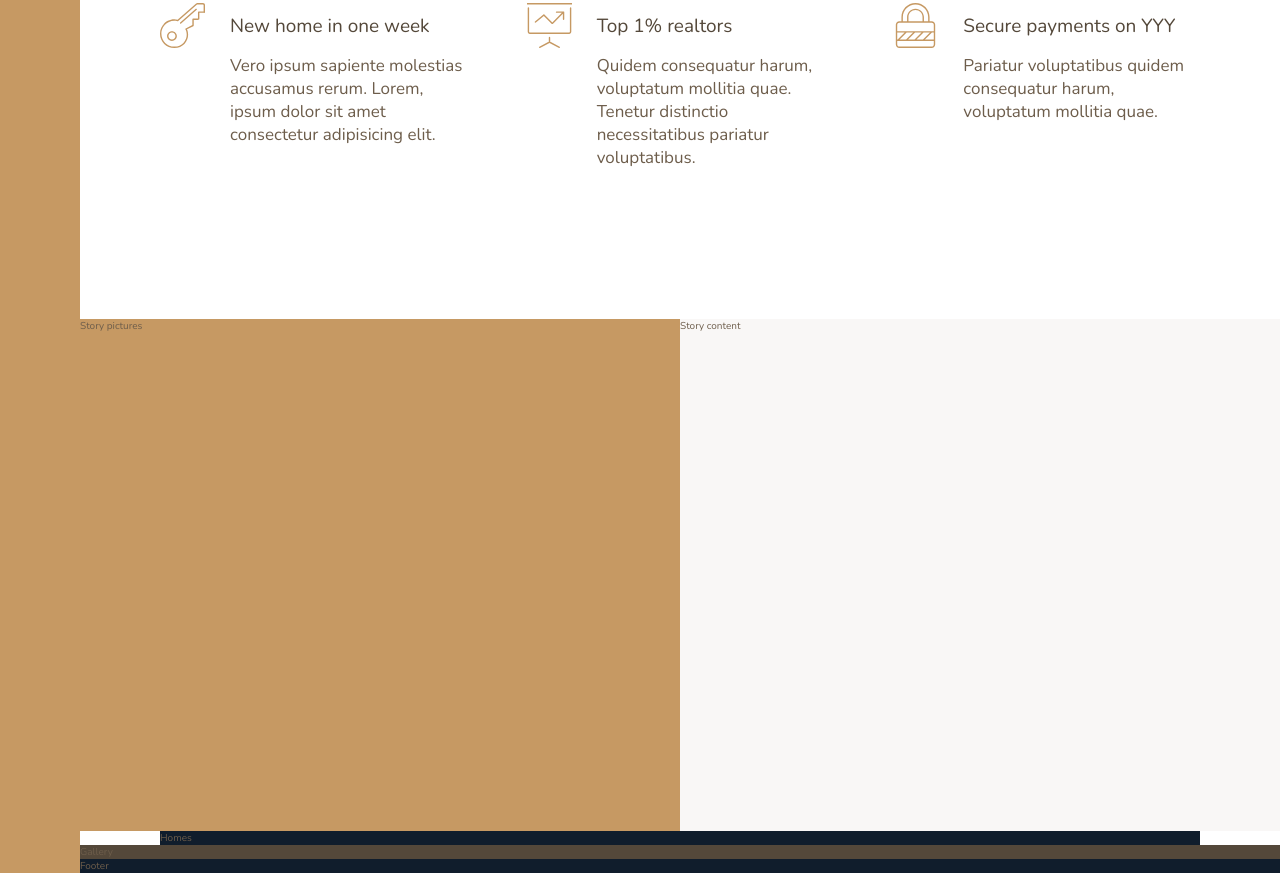
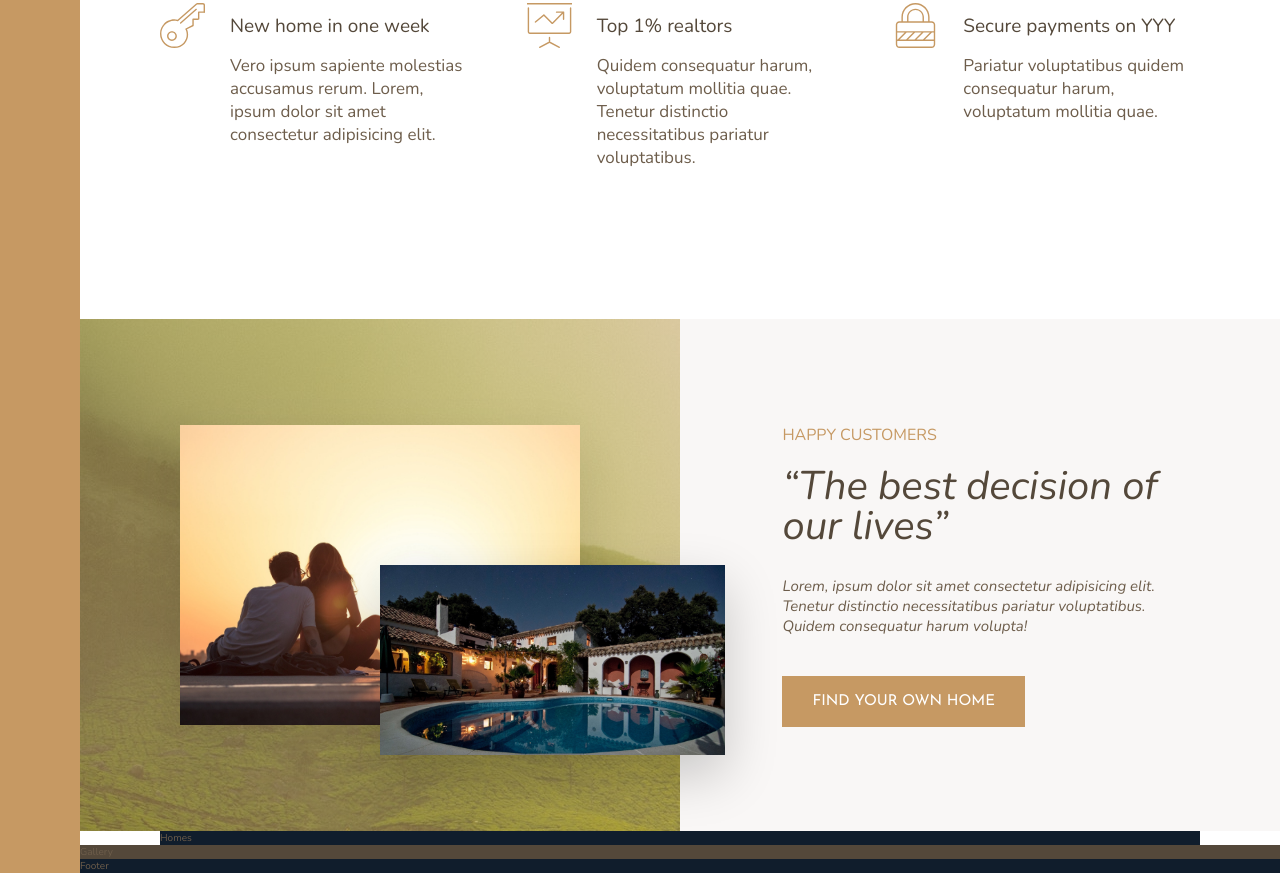
Before and after one commit to usama-365/nexter, a website: page index.html in a window 1280 px wide. Shown: the part 993-1866 px from the top of the page. Drawn offline with nearby package versions, Linux system fonts and the light colour scheme.

Commit message:
Created the stories section

```diff
--- a/index.html
+++ b/index.html
@@ -81,8 +81,26 @@
         </svg>
       </div>
     </section>
-    <div class="story__pictures">Story pictures</div>
-    <div class="story__content">Story content</div>
+    <div class="story__pictures">
+      <img
+        src="img/story-1.jpeg"
+        alt="Couple with new house"
+        class="story__img--1"
+      />
+      <img src="img/story-2.jpeg" alt="New house" class="story__img--2" />
+    </div>
+    <div class="story__content">
+      <h3 class="heading-3 mb--sm">Happy Customers</h3>
+      <h2 class="heading-2 heading-2--dark mb--md">
+        &ldquo;The best decision of our lives&rdquo;
+      </h2>
+      <p class="story__text mb--lg">
+        Lorem, ipsum dolor sit amet consectetur adipisicing elit. Tenetur
+        distinctio necessitatibus pariatur voluptatibus. Quidem consequatur
+        harum volupta!
+      </p>
+      <button class="btn">Find your own home</button>
+    </div>
     <section class="homes">Homes</section>
     <section class="gallery">Gallery</section>
     <footer class="footer">Footer</footer>
--- a/sass/_story.scss
+++ b/sass/_story.scss
@@ -2,9 +2,60 @@
   &__pictures {
     background-color: $color-primary;
     grid-column: full-bleed-start / col-end 4;
+    background-image: linear-gradient(
+        rgba($color-primary, 0.5),
+        rgba($color-primary, 0.5)
+      ),
+      url(../img/back.jpg);
+    display: grid;
+    grid-template-columns: repeat(6, 1fr);
+    grid-template-rows: repeat(6, 1fr);
+    align-items: center;
+  }
+
+  &__img {
+    &--1 {
+      width: 100%;
+      grid-row: 2 / 6;
+      grid-column: 2 / 6;
+      box-shadow: 0 2rem 5rem rgba(#000, 0.1);
+    }
+
+    &--2 {
+      grid-row: 4/6;
+      grid-column: 4/7;
+      width: 115%;
+      z-index: 200;
+      box-shadow: 0 2rem 5rem rgba(#000, 0.2);
+    }
   }
   &__content {
     background-color: $color-grey-light-1;
     grid-column: col-start 5 / full-bleed-end;
+    padding: 6rem 8vw;
+    display: flex;
+    flex-direction: column;
+    justify-content: center;
+    align-items: flex-start;
+  }
+
+  &__text {
+    font-size: 1.5rem;
+    font-style: italic;
   }
 }
+
+.mb {
+  &--sm {
+    margin-bottom: 2rem;
+  }
+  &--md {
+    margin-bottom: 3rem;
+  }
+  &--lg {
+    margin-bottom: 4rem;
+  }
+  &--hg {
+    margin-bottom: 8rem;
+  }
+}
--- a/sass/_typography.scss
+++ b/sass/_typography.scss
@@ -15,9 +15,21 @@
   }
 
   &-2 {
+    font-size: 4rem;
+    font-style: italic;
+    line-height: 1;
+    &--light {
+      color: $color-grey-light-1;
+    }
+    &--dark {
+      color: $color-grey-dark-1;
+    }
   }
 
   &-3 {
+    font-size: 1.6rem;
+    color: $color-primary;
+    text-transform: uppercase;
   }
 
   &-4 {
@@ -31,3 +43,20 @@
     }
   }
 }
+
+.btn {
+  background-color: $color-primary;
+  color: #fff;
+  border: none;
+  border-radius: 0;
+  font-family: $font-display;
+  font-size: 1.5rem;
+  text-transform: uppercase;
+  padding: 1.8rem 3rem;
+  cursor: pointer;
+  transition: all 0.2s;
+
+  &:hover {
+    background-color: $color-primary-dark;
+  }
+}
```
Also changed, not shown: css/style.css, 1 other file.
